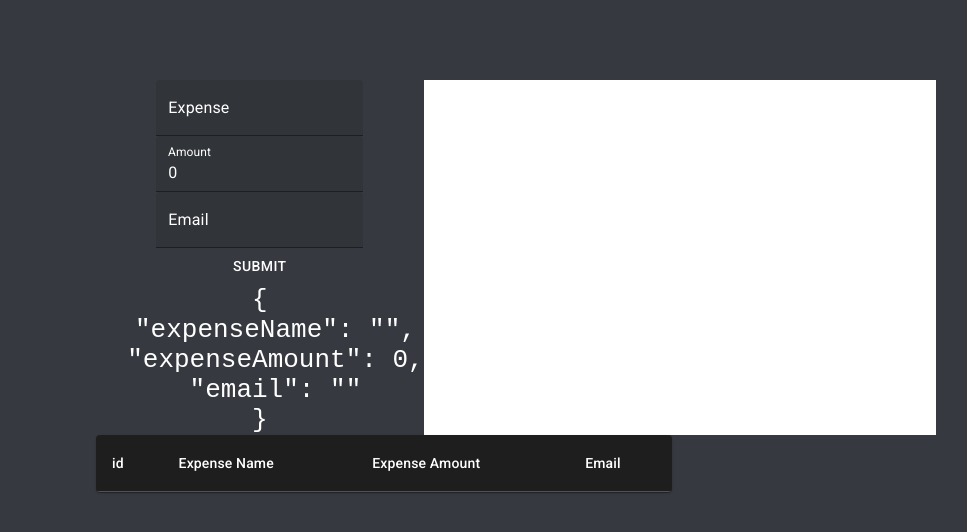
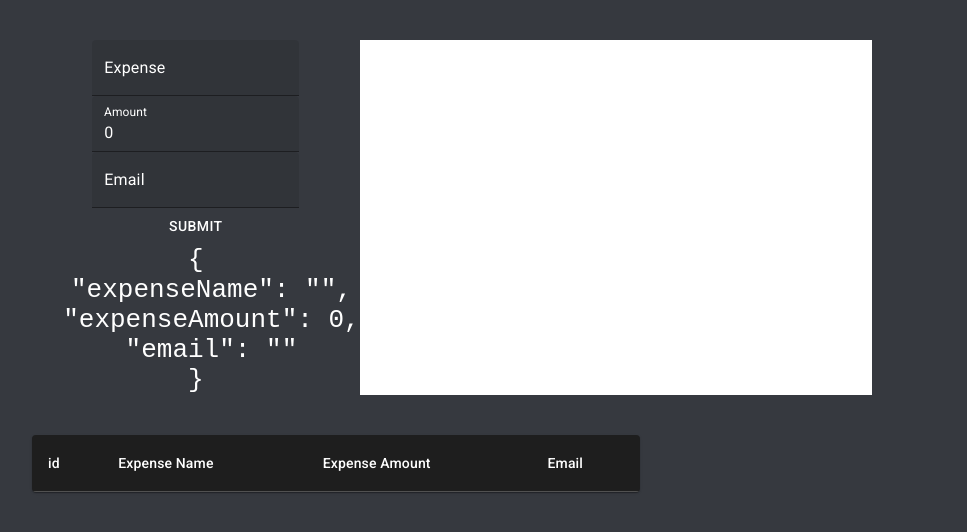
Before and after one commit to dqnk/banker, a React (Create React App) app in the folder client/: page / in a window 1280 px wide. Shown: the top 532 px of the page, without its empty margins (32-999 px from the left). Built offline with nearby package versions, Linux system fonts and the light colour scheme.

Commit message:
better paddings

```diff
--- a/client/src/App.css
+++ b/client/src/App.css
@@ -4,8 +4,7 @@
   min-height: 100vh;
   display: flex;
   flex-direction: column;
-  padding-left: 10vw;
-
+  padding-left: 5vw;
   align-items: left;
   font-size: calc(10px + 2vmin);
   color: white;
@@ -20,15 +19,18 @@
         vertical-align: baseline;
         background: transparent;
 }
+
 .app-starter {
   background-color: #36393f;
   display: flex;
   flex-direction: row;
   align-items: top;
   justify-content: top;
-  margin-top: 10vh;
+  padding-top: 5vh;
+  padding-bottom: 5vh;
   font-size: calc(10px + 2vmin);
   color: white;
+
 }
 
 .app-continue {
```
